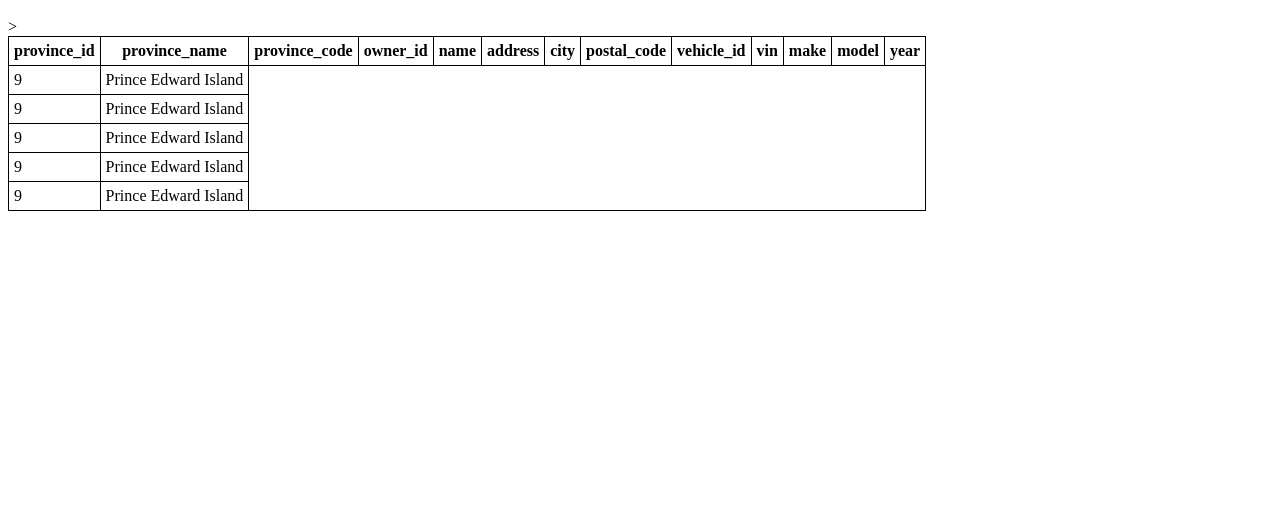
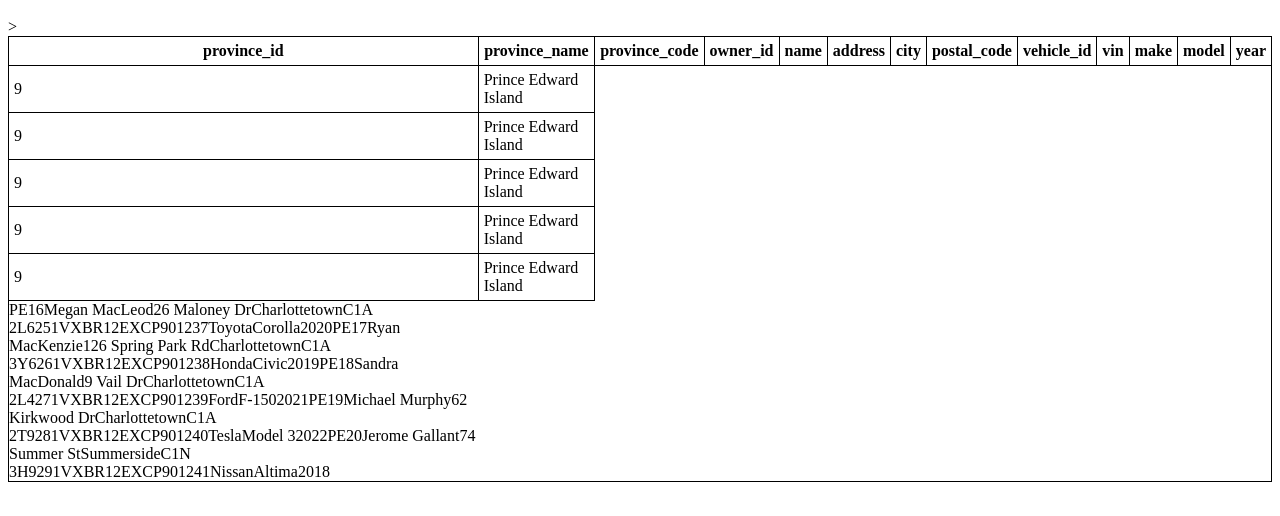
Before and after one commit to ZakaryS/COMP1020-FinalProject, a plain HTML site: page index.html in a window 1280 px wide. Shown: the part 48-564 px from the top of the page. Drawn offline with Linux system fonts and the light colour scheme.

Commit message:
Script Fixed
It was easy.

```diff
--- a/index.html
+++ b/index.html
@@ -16,7 +16,6 @@
     <table id="demo"></table>
 
     <script>
-    //function loadXMLDoc() {
       var xmlhttp = new XMLHttpRequest();
       xmlhttp.onreadystatechange = function() {
         if (this.readyState == 4 && this.status == 200) {
@@ -25,7 +24,7 @@
       };
       xmlhttp.open("GET", "Files/xml.xml", true);
       xmlhttp.send();
-    //}
+
     function myFunction(xml) {
       var i;
       var xmlDoc = xml.responseXML;
@@ -36,27 +35,27 @@
         x[i].getElementsByTagName("province_id")[0].childNodes[0].nodeValue +
         "</td><td>" +
         x[i].getElementsByTagName("province_name")[0].childNodes[0].nodeValue +
-        "</td></tr>";
+        "</td></tr>" +
         x[i].getElementsByTagName("province_code")[0].childNodes[0].nodeValue +
-        "</td></tr>";
+        "</td></tr>" +
         x[i].getElementsByTagName("owner_id")[0].childNodes[0].nodeValue +
-        "</td></tr>";
+        "</td></tr>" +
         x[i].getElementsByTagName("name")[0].childNodes[0].nodeValue +
-        "</td></tr>";
+        "</td></tr>" +
         x[i].getElementsByTagName("address")[0].childNodes[0].nodeValue +
-        "</td></tr>";
+        "</td></tr>" +
         x[i].getElementsByTagName("city")[0].childNodes[0].nodeValue +
-        "</td></tr>";
+        "</td></tr>" +
         x[i].getElementsByTagName("postal_code")[0].childNodes[0].nodeValue +
-        "</td></tr>";
+        "</td></tr>" +
         x[i].getElementsByTagName("vehicle_id")[0].childNodes[0].nodeValue +
-        "</td></tr>";
+        "</td></tr>" +
         x[i].getElementsByTagName("vin")[0].childNodes[0].nodeValue +
-        "</td></tr>";
+        "</td></tr>" +
         x[i].getElementsByTagName("make")[0].childNodes[0].nodeValue +
-        "</td></tr>";
+        "</td></tr>" +
         x[i].getElementsByTagName("model")[0].childNodes[0].nodeValue +
-        "</td></tr>";
+        "</td></tr>" +
         x[i].getElementsByTagName("year")[0].childNodes[0].nodeValue +
         "</td></tr>";
       }
```
